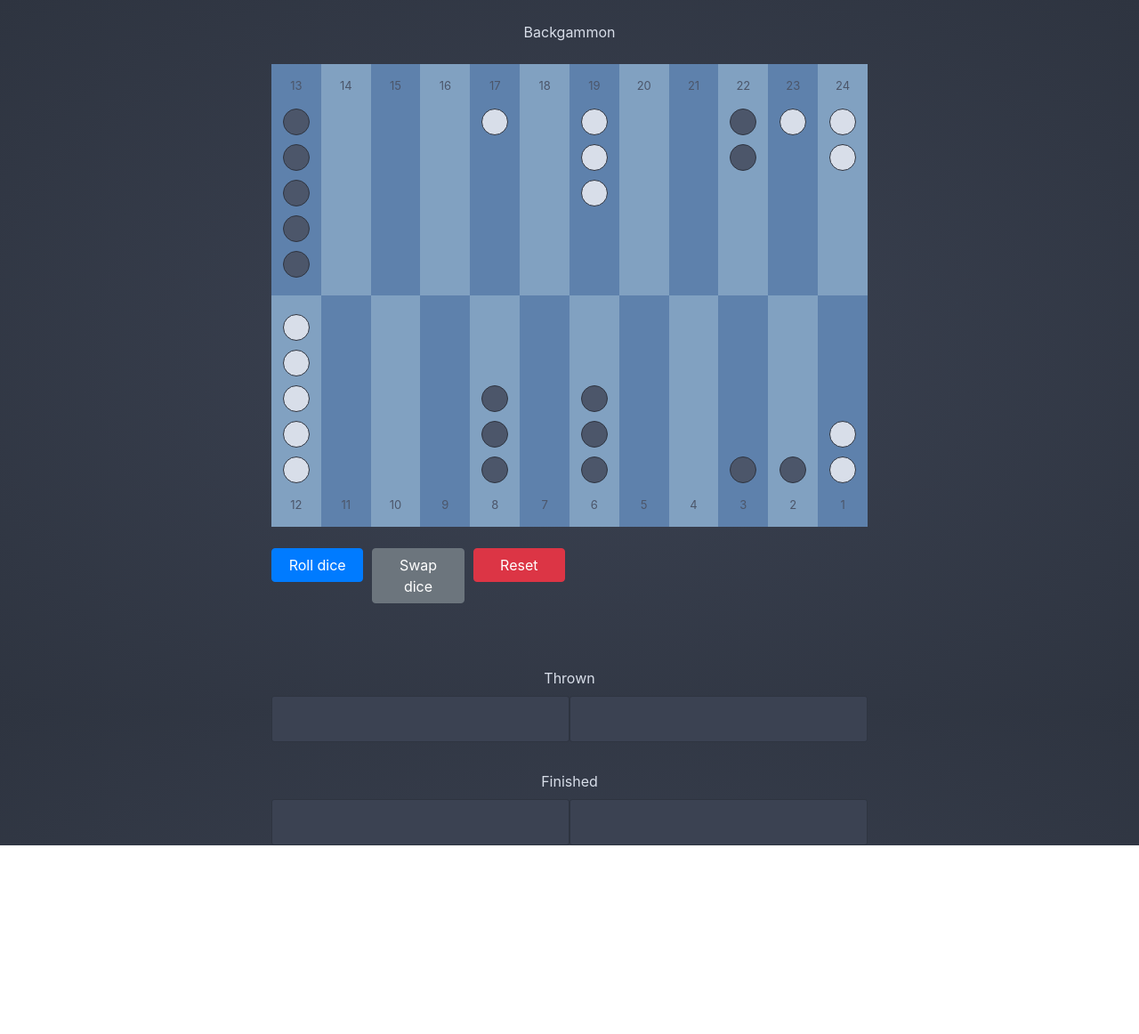
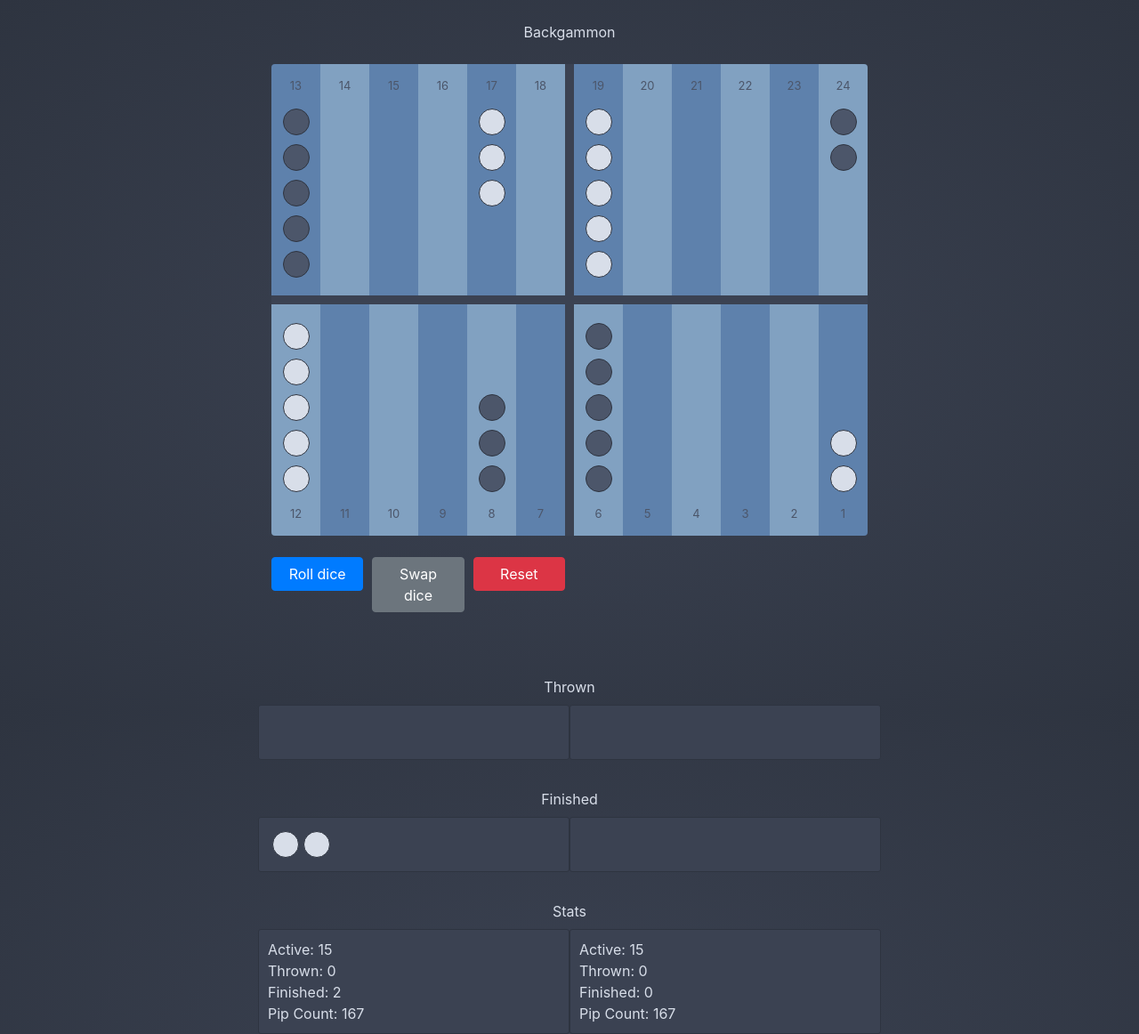
Before and after one commit to nielslange/backgammon, a website: page index.html in a window 1280 px wide. Shown: the whole page at 89% size. Before the commit the page ends 950 px from the top, so only its background shows below. Drawn offline with nearby package versions, Linux system fonts and the light colour scheme.

Commit message:
📦 NEW: #9 - Display game logs

```diff
--- a/index.html
+++ b/index.html
@@ -9,7 +9,8 @@
 </head>
 <body>
 
-<div class="container">
+
+	<div class="container">
 
 	<div class="row">
 		<div class="col-12 text-center my-4">
@@ -29,14 +30,14 @@
 		<div class="col-1 lane" data-lane="15"></div>
 		<div class="col-1 lane" data-lane="16"></div>
 		<div class="col-1 lane" data-lane="17">
-			<!-- <div class="checker white" data-color="white" data-checker="8"></div>
-			<div class="checker white" data-color="white" data-checker="9"></div> -->
+			<div class="checker white" data-color="white" data-checker="8"></div>
+			<div class="checker white" data-color="white" data-checker="9"></div>
 			<div class="checker white" data-color="white" data-checker="10"></div>
 		</div>
 		<div class="col-1 lane" data-lane="18"></div>
 		<div class="col-1 lane" data-lane="19">
-			<!-- <div class="checker white" data-color="white" data-checker="11"></div>
-			<div class="checker white" data-color="white" data-checker="12"></div> -->
+			<div class="checker white" data-color="white" data-checker="11"></div>
+			<div class="checker white" data-color="white" data-checker="12"></div>
 			<div class="checker white" data-color="white" data-checker="13"></div>
 			<div class="checker white" data-color="white" data-checker="14"></div>
 			<div class="checker white" data-color="white" data-checker="15"></div>
@@ -56,18 +57,18 @@
 		<div class="col-1 lane" data-lane="22">
 			<!-- <div class="checker white" data-color="white" data-checker="1"></div>
 			<div class="checker white" data-color="white" data-checker="2"></div> -->
-			<div class="checker black" data-color="black" data-checker="16"></div>
-			<div class="checker black" data-color="black" data-checker="17"></div>
+			<!-- <div class="checker black" data-color="black" data-checker="16"></div>
+			<div class="checker black" data-color="black" data-checker="17"></div> -->
 		</div>
 		<div class="col-1 lane" data-lane="23">
 			<!-- <div class="checker white" data-color="white" data-checker="11"></div> -->
-			<div class="checker white" data-color="white" data-checker="12"></div>
+			<!-- <div class="checker white" data-color="white" data-checker="12"></div> -->
 		</div>
 		<div class="col-1 lane" data-lane="24">
-			<!-- <div class="checker black" data-color="black" data-checker="16"></div>
-			<div class="checker black" data-color="black" data-checker="17"></div> -->
-			<div class="checker white" data-color="white" data-checker="8"></div>
-			<div class="checker white" data-color="white" data-checker="9"></div>
+			<div class="checker black" data-color="black" data-checker="16"></div>
+			<div class="checker black" data-color="black" data-checker="17"></div>
+			<!-- <div class="checker white" data-color="white" data-checker="8"></div>
+			<div class="checker white" data-color="white" data-checker="9"></div> -->
 </div>
 	</div>
 
@@ -92,14 +93,14 @@
 			<div class="checker black" data-color="black" data-checker="26"></div>
 			<div class="checker black" data-color="black" data-checker="27"></div>
 			<div class="checker black" data-color="black" data-checker="28"></div>
+			<div class="checker black" data-color="black" data-checker="29"></div>
+			<div class="checker black" data-color="black" data-checker="30"></div>
 		</div>
 		<div class="col-1 lane" data-lane="5"></div>
 		<div class="col-1 lane" data-lane="4"></div>
 		<div class="col-1 lane" data-lane="3">
-			<div class="checker black" data-color="black" data-checker="29"></div>
 		</div>
 		<div class="col-1 lane" data-lane="2">
-			<div class="checker black" data-color="black" data-checker="30"></div>
 		</div>
 		<div class="col-1 lane" data-lane="1">
 			<div class="checker white" data-color="white" data-checker="1"></div>
@@ -125,20 +126,30 @@
 		<div class="col-12 text-center my-2" id="message"></div>
 	</div>
 
-	<div class="row no-gutters my-4">
+	<div class="row my-4">
 		<div class="col-12 text-center my-2"><p class="my-0">Thrown</p></div>
-		<div class="col-6" id="thrown-white"></div>
-		<div class="col-6" id="thrown-black"></div>
+		<div class="col-6 info thrown" id="thrown-white"></div>
+		<div class="col-6 info thrown" id="thrown-black"></div>
 	</div>
 
-	<div class="row no-gutters my-4">
+	<div class="row my-4">
 		<div class="col-12 text-center my-2"><p class="my-0">Finished</p></div>
-		<div class="col-6" id="finished-white"></div>
-		<div class="col-6" id="finished-black"></div>
+		<div class="col-6 info finished" id="finished-white">
+			<div class="checker white" data-color="white" data-checker="1"></div>
+			<div class="checker white" data-color="white" data-checker="2"></div>
+		</div>
+		<div class="col-6 info finished" id="finished-black"></div>
+	</div>
+
+	<div class="row my-4">
+		<div class="col-12 text-center my-2"><p class="my-0">Stats</p></div>
+		<div class="col-6 info" id="stats-white"></div>
+		<div class="col-6 info" id="stats-black"></div>
 	</div>
 
 </div>
 
+<script src="https://kit.fontawesome.com/5a47d75aeb.js" crossorigin="anonymous"></script>
 <script src="script.js"></script>
 
 </body>
--- a/package.json
+++ b/package.json
@@ -26,6 +26,7 @@
     "lint:pkg-json": "wp-scripts lint-pkg-json"
   },
   "dependencies": {
-    "bootstrap": "^4.5.0"
+    "bootstrap": "^4.5.0",
+    "font-awesome": "^4.7.0"
   }
 }
--- a/script.js
+++ b/script.js
@@ -197,8 +197,7 @@ function isThrownChecker( currentChecker ) {
 }
 
 function addChecker( currentChecker, dice ) {
-
-	console.log(isThrownChecker( currentChecker ));
+	console.log( isThrownChecker( currentChecker ) );
 
 	// If current checker is on the list of thrown checkers, bring it into the game.
 	if ( isThrownChecker( currentChecker ) ) {
@@ -206,9 +205,9 @@ function addChecker( currentChecker, dice ) {
 		targetLaneCount = getTargetLaneCount( targetLane );
 		targetLaneColor = getTargetLaneColor( targetLane );
 
-		console.log({currentPlayer});
-		console.log({targetLaneColor});
-		console.log({targetLaneCount});
+		console.log( { currentPlayer } );
+		console.log( { targetLaneColor } );
+		console.log( { targetLaneCount } );
 
 		// Move checker if target lane is empty.
 		if ( ! targetLaneCount ) {
@@ -235,7 +234,9 @@ function addChecker( currentChecker, dice ) {
 }
 
 function showCheckerMoveError() {
-	return showErrorMessage( 'This checker cannot be moved to the wanted lane!' );
+	return showErrorMessage(
+		'This checker cannot be moved to the wanted lane!'
+	);
 }
 
 function showCheckerThrownError() {
@@ -290,10 +291,6 @@ function rollDice() {
 	swapPlayer();
 	swapChecker();
 
-	// const faces = [ '', '1️⃣', '2️⃣', '3️⃣', '4️⃣', '5️⃣', '6️⃣' ];
-	// diceOne = faces[ Math.floor( Math.random() * 6 ) + 1 ];
-	// diceTwo = faces[ Math.floor( Math.random() * 6 ) + 1 ];
-
 	diceOne = Math.floor( Math.random() * 6 ) + 1;
 	diceTwo = Math.floor( Math.random() * 6 ) + 1;
 
@@ -311,13 +308,35 @@ function swapDice() {
 	showDice( diceOne, diceTwo );
 }
 
+function getDiceFace( number ) {
+	switch ( number ) {
+		case 1:
+			return '<i class="fas fa-dice-one"></i>';
+		case 2:
+			return '<i class="fas fa-dice-two"></i>';
+		case 3:
+			return '<i class="fas fa-dice-three"></i>';
+		case 4:
+			return '<i class="fas fa-dice-four"></i>';
+		case 5:
+			return '<i class="fas fa-dice-five"></i>';
+		case 6:
+			return '<i class="fas fa-dice-six"></i>';
+		default:
+			return '<i class="fas fa-exclamation-square"></i>';
+	}
+}
+
 function showDice( diceOne, diceTwo ) {
 	const dice = document.querySelector( '#dice' );
 	const player = document.querySelector( '#player' );
 	const playerHint = getPlayerHint();
 
+	const diceOneFace = getDiceFace( diceOne );
+	const diceTwoFace = getDiceFace( diceTwo );
+
 	// Display dice.
-	dice.innerHTML = `${ diceOne } | ${ diceTwo }`;
+	dice.innerHTML = `${ diceOneFace } ${ diceTwoFace }`;
 
 	// Display player.
 	player.innerHTML = `${ playerHint }`;
@@ -326,6 +345,54 @@ function showDice( diceOne, diceTwo ) {
 function resetMessage() {
 	const message = document.querySelector( '#message' );
 	message.innerText = '';
+}
+
+function getStats() {
+	const statsWhite = document.querySelector( '#stats-white' );
+	const statsBlack = document.querySelector( '#stats-black' );
+
+	statsWhite.innerHTML = getStatsByPlayer( 'white' );
+	statsBlack.innerHTML = getStatsByPlayer( 'black' );
+}
+
+function getStatsByPlayer( player ) {
+	return `
+		${ getActiveChecker( player ) } <br>
+		${ getThrownChecker( player ) } <br>
+		${ getFinishedChecker( player ) } <br>
+		${ getPipCount( player ) } <br>
+	`;
+}
+
+function getActiveChecker( player ) {
+	const count = document.querySelectorAll(`.lane .${ player }`).length;
+
+	return `Active: ${ count }`;
+}
+
+function getThrownChecker( player ) {
+	const count = document.querySelectorAll(`.thrown .${ player }`).length;
+
+	return `Thrown: ${ count }`;
+}
+
+function getFinishedChecker( player ) {
+	const count = document.querySelectorAll(`.finished .${ player }`).length;
+
+	return `Finished: ${ count }`;
+}
+
+function getPipCount( player ) {
+	const checker = document.querySelectorAll(`.lane .${ player }`);
+	let count = 0;
+
+	checker.forEach( element => {
+		const lane = Number.parseInt(element.parentNode.dataset.lane);
+		const multiplier = 'white' === player ? 24 - lane + 1 : lane;
+		count += multiplier;
+	});
+
+	return `Pip Count: ${ count }`;
 }
 
 document.addEventListener(
@@ -378,6 +445,10 @@ document.addEventListener(
 		if ( event.target.classList.contains( 'reset' ) ) {
 			location.reload();
 		}
+
+		getStats();
 	},
 	false
 );
+
+getStats();
--- a/style.css
+++ b/style.css
@@ -43,6 +43,10 @@ body {
 	height: 100%;
 }
 
+.fa, .fas {
+	font-size: 38px;
+}
+
 /* .row, .row > div {
 	border: 1px solid;
 } */
@@ -85,6 +89,42 @@ body {
 	flex-direction: column-reverse;
 }
 
+div[data-lane="13"] {
+	border-top-left-radius: 0.25rem;
+}
+
+div[data-lane="24"] {
+	border-top-right-radius: 0.25rem;
+}
+
+div[data-lane="1"] {
+	border-bottom-right-radius: 0.25rem;
+}
+
+div[data-lane="12"] {
+	border-bottom-left-radius: 0.25rem;
+}
+
+div[data-lane="18"],
+div[data-lane="7"] {
+	border-right: 10px solid var(--nord1);
+}
+
+div[data-lane="13"],
+div[data-lane="14"],
+div[data-lane="15"],
+div[data-lane="16"],
+div[data-lane="17"],
+div[data-lane="18"],
+div[data-lane="19"],
+div[data-lane="20"],
+div[data-lane="21"],
+div[data-lane="22"],
+div[data-lane="23"],
+div[data-lane="24"] {
+	border-bottom: 10px solid var(--nord1);
+}
+
 .checker {
 	height: 30px;
 	width: 30px;
@@ -102,22 +142,16 @@ body {
 	border: 1px solid var(--nord0);
 }
 
-#thrown-white,
-#thrown-black,
-#finished-white,
-#finished-black {
+.info {
 	background: var(--nord1);
 	border: 1px solid var(--nord0);
 	border-radius: 3px;
-	min-height: 52px;
+	min-height: 62px;
+	padding: 10px;
 }
 
-#thrown-white .checker,
-#thrown-black .checker,
-#finished-white .checker,
-#finished-black .checker {
+.info .checker {
 	display: block;
 	float: left;
-	margin: 10px 0 10px 5px;
-
+	margin-left: 5px;
 }
```
Also changed, not shown: 1 other file.
